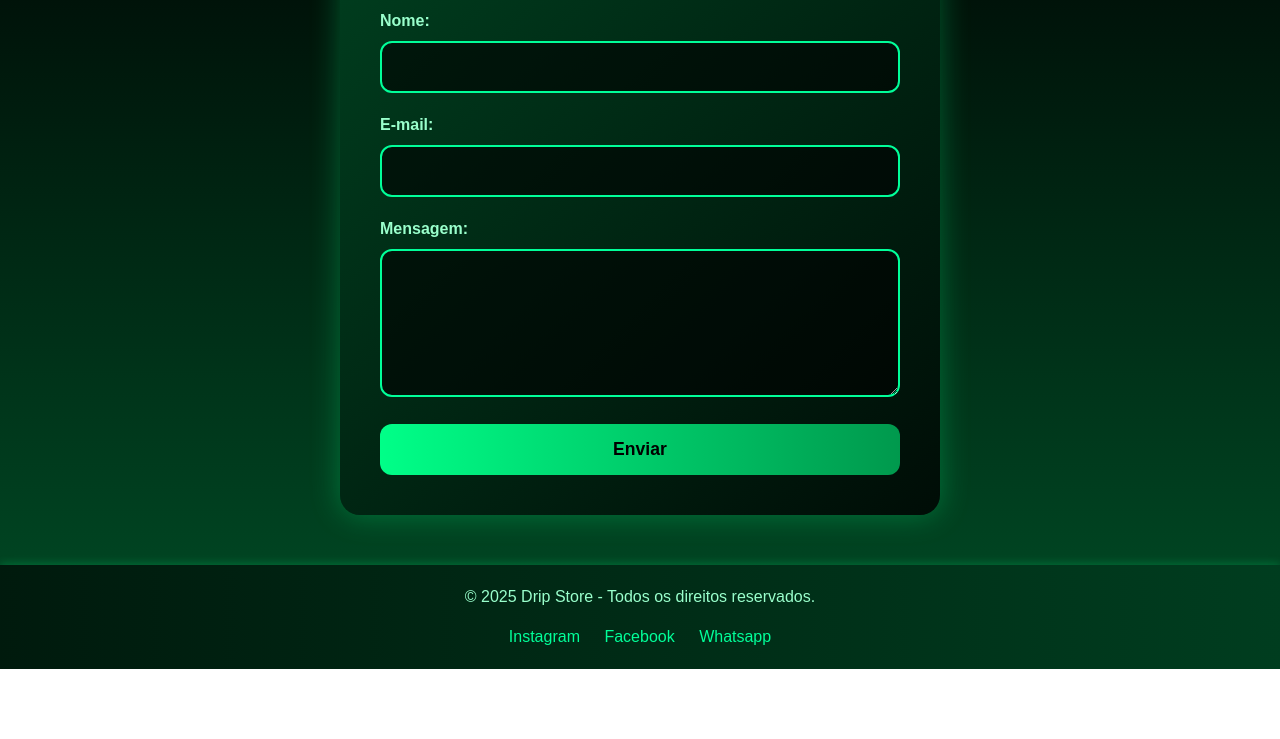
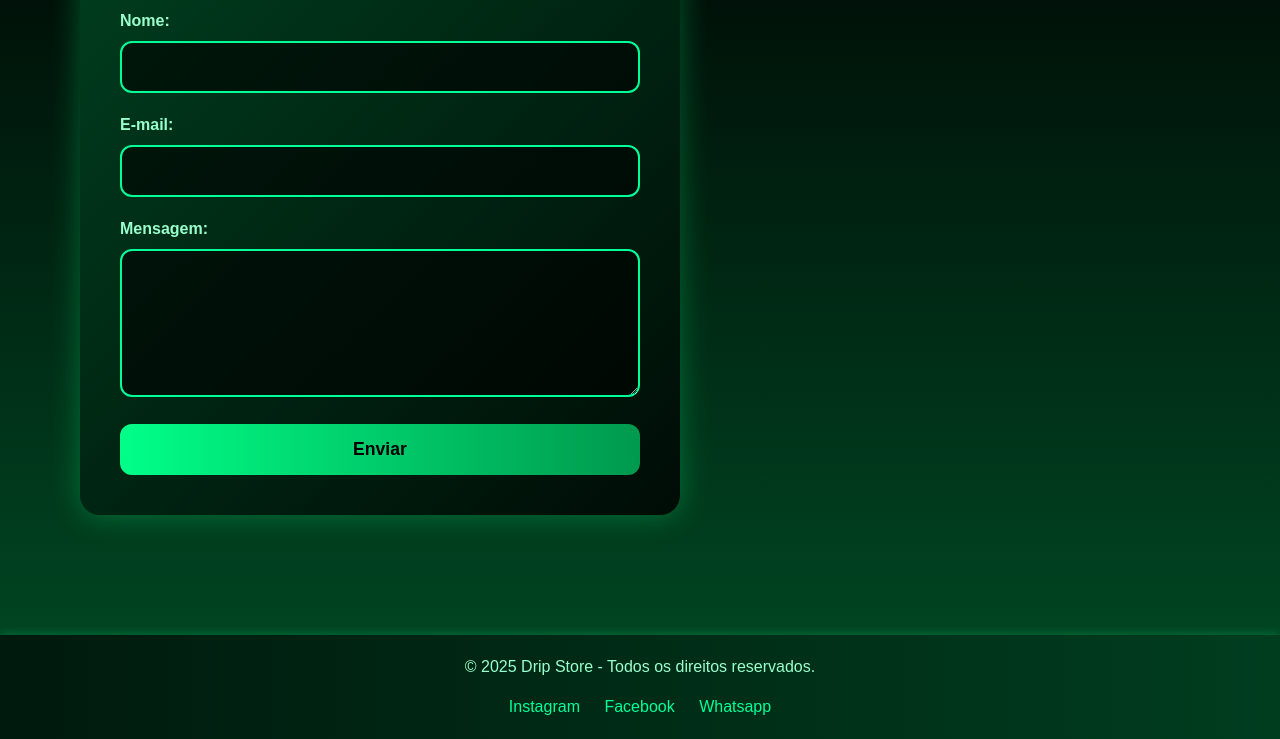
Before and after one commit to Gabrieldjk/Drip-Store2, a plain HTML site: page contato.html in a window 1280 px wide. Shown: the part 219-958 px from the top of the page. Before the commit the page ends 888 px from the top, so only its background shows below. Drawn offline with nearby package versions, Linux system fonts and the light colour scheme.

Commit message:
Update contato.css

```diff
--- a/contato.css
+++ b/contato.css
@@ -55,7 +55,7 @@ nav a:hover {
 /* ======= FORMULÁRIO ======= */
 .formulario {
   max-width: 600px;
-  margin: 120px auto 50px; /* margem ajustada para cabeçalho fixo */
+  margin: 120px  80px;
   background: linear-gradient(145deg, rgba(0, 77, 38, 0.8), rgba(0, 0, 0, 0.8));
   padding: 40px;
   border-radius: 20px;
@@ -146,7 +146,7 @@ nav a:hover {
 
 /* ======= RODAPÉ ======= */
 footer {
-   justify-content: space-between;
+
   background: linear-gradient(90deg, #001a0d, #003d1f);
   color: #99ffcc;
   text-align: center;
```
